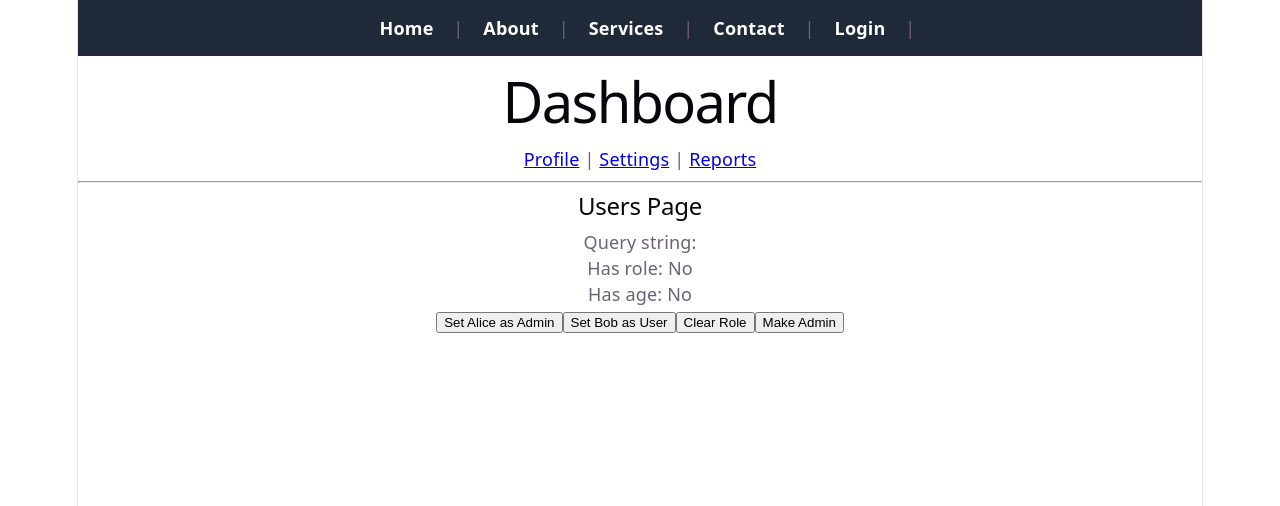
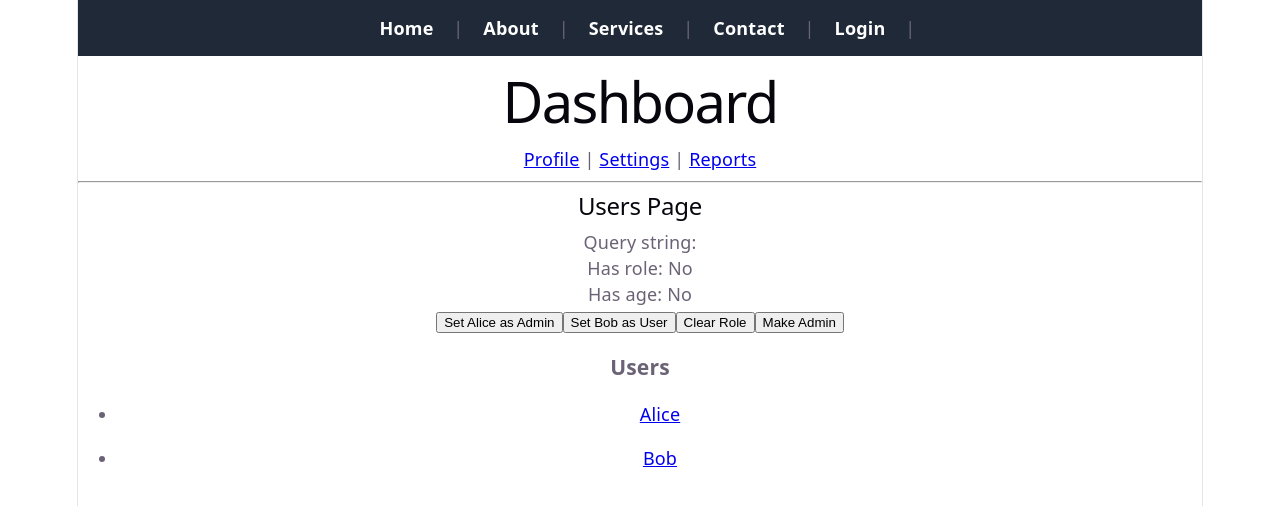
Before and after one commit to Md-Abul-Kalam-Azad-318/react-learning, a React (Vite) app: page /dashboard/users in a window 1280 px wide. Shown: the top 506 px of the page. Built offline with nearby package versions, Linux system fonts and the light colour scheme.

Commit message:
Topic 12 (Part 19): Navigate with query parameters

```diff
--- a/src/pages/User.jsx
+++ b/src/pages/User.jsx
@@ -1,6 +1,7 @@
 import React from 'react'
 import { useParams } from 'react-router-dom';
 import { useSearchParams } from 'react-router-dom';
+
 
 function User() {
 
--- a/src/pages/Users.jsx
+++ b/src/pages/Users.jsx
@@ -1,5 +1,6 @@
 import React from 'react';
 import { useSearchParams } from 'react-router-dom';
+import { Link } from 'react-router-dom';
 
 function Users() {
 
@@ -43,6 +44,18 @@ function Users() {
           Make Admin
         </button>
 
+         <h3>Users</h3>
+
+        <ul>
+          <li>
+            <Link to="/dashboard/user/1?tab=profile">Alice</Link>
+          </li>
+        </ul>
+        <ul>
+          <li>
+            <Link to="/dashboard/user/2?tab=settings">Bob</Link>
+          </li>
+        </ul>
 
   </div>
   );
```
